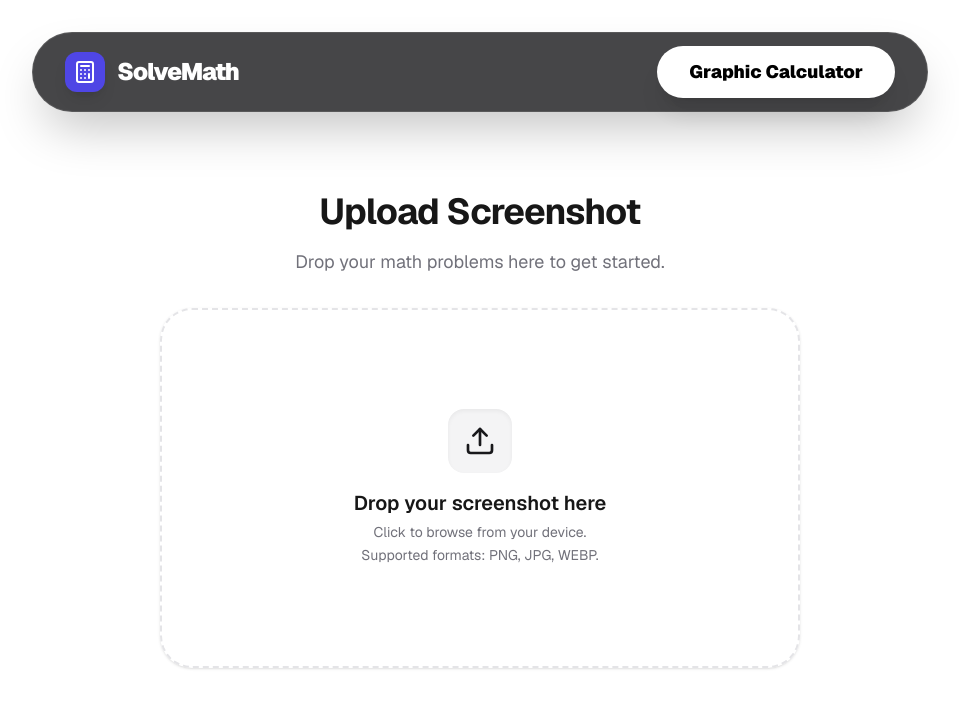
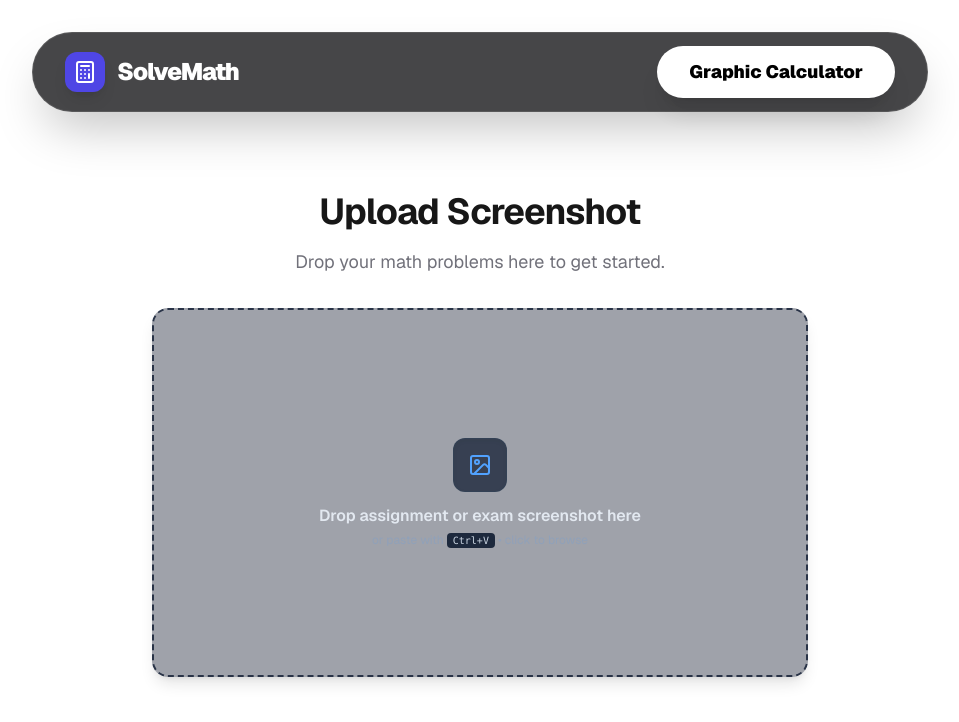
Before and after one commit to DenysHandziichuk/SolveMath, a Next.js app: page /try in a window 1280 px wide. Shown: the top 722 px of the page, without its empty margins (160-1119 px from the left). Built offline with nearby package versions, Linux system fonts and the light colour scheme.

Commit message:
feat(ui): streamline upload area for math problem screenshots and paste events

```diff
--- a/components/UploadArea.tsx
+++ b/components/UploadArea.tsx
@@ -1,7 +1,7 @@
 "use client";
 
-import { useState, useRef } from "react";
-import { Upload, X, Loader2 } from "lucide-react";
+import { useState, useRef, useEffect, useCallback } from "react";
+import { X, Loader2, Image as ImageIcon } from "lucide-react";
 import { cn } from "@/lib/utils";
 
 interface UploadAreaProps {
@@ -14,7 +14,7 @@ export function UploadArea({ onImageSelect, isProcessing }: UploadAreaProps) {
   const [isDragging, setIsDragging] = useState(false);
   const fileInputRef = useRef<HTMLInputElement>(null);
 
-  const handleFile = (file: File) => {
+  const handleFile = useCallback((file: File) => {
     if (!file.type.startsWith("image/")) return;
 
     const reader = new FileReader();
@@ -24,7 +24,30 @@ export function UploadArea({ onImageSelect, isProcessing }: UploadAreaProps) {
       onImageSelect(base64);
     };
     reader.readAsDataURL(file);
-  };
+  }, [onImageSelect]);
+
+  // Global clipboard paste listener (Ctrl+V anywhere on the page)
+  useEffect(() => {
+    const handlePaste = (e: ClipboardEvent) => {
+      if (isProcessing) return;
+      const items = e.clipboardData?.items;
+      if (!items) return;
+
+      for (let i = 0; i < items.length; i++) {
+        if (items[i].type.startsWith("image/")) {
+          const file = items[i].getAsFile();
+          if (file) {
+            e.preventDefault();
+            handleFile(file);
+            break;
+          }
+        }
+      }
+    };
+
+    window.addEventListener("paste", handlePaste);
+    return () => window.removeEventListener("paste", handlePaste);
+  }, [handleFile, isProcessing]);
 
   const onDrop = (e: React.DragEvent) => {
     e.preventDefault();
@@ -35,50 +58,56 @@ export function UploadArea({ onImageSelect, isProcessing }: UploadAreaProps) {
   };
 
   return (
-    <div className="mx-auto w-full max-w-2xl px-4 animate-in fade-in zoom-in-95 duration-700">
+    <div className="w-full max-w-2xl mx-auto px-2">
       <div
-        onDragOver={(e) => { e.preventDefault(); setIsDragging(true); }}
+        onDragOver={(e) => {
+          e.preventDefault();
+          setIsDragging(true);
+        }}
         onDragLeave={() => setIsDragging(false)}
         onDrop={onDrop}
         className={cn(
-          "relative flex aspect-video w-full flex-col items-center justify-center rounded-[2rem] border-2 border-dashed transition-all duration-300",
-          isDragging ? "border-primary bg-primary/5 shadow-xl scale-[1.01]" : "border-border bg-card shadow-sm hover:border-zinc-300 dark:hover:border-zinc-700",
-          preview && "border-solid border-border"
+          "relative flex aspect-video w-full flex-col items-center justify-center rounded-2xl border-2 border-dashed transition-all duration-200",
+          isDragging
+            ? "border-blue-500 bg-blue-500/10 shadow-2xl shadow-blue-500/10 scale-[1.01]"
+            : "border-slate-800/90 bg-slate-900/40 hover:border-slate-700 hover:bg-slate-900/60 shadow-lg",
+          preview && "border-solid border-slate-800"
         )}
       >
         {preview ? (
-          <div className="relative h-full w-full overflow-hidden rounded-[1.9rem]">
+          <div className="relative h-full w-full overflow-hidden rounded-2xl">
             {/* eslint-disable-next-line @next/next/no-img-element */}
-            <img src={preview} alt="Preview" className="h-full w-full object-contain" />
-            <div className="absolute inset-0 bg-black/40 flex items-center justify-center opacity-0 hover:opacity-100 transition-opacity">
-               <button
+            <img src={preview} alt="Problem Preview" className="h-full w-full object-contain bg-slate-950/80" />
+            <div className="absolute inset-0 bg-slate-950/50 flex items-center justify-center opacity-0 hover:opacity-100 transition-opacity">
+              <button
                 onClick={() => setPreview(null)}
-                className="rounded-full bg-white p-2 text-black shadow-lg transition-transform hover:scale-110"
-               >
-                 <X className="h-5 w-5" />
-               </button>
+                className="rounded-xl bg-slate-800 border border-slate-700 p-2 text-white shadow-lg transition-transform hover:scale-105"
+                title="Remove image"
+              >
+                <X className="h-5 w-5" />
+              </button>
             </div>
             {isProcessing && (
-              <div className="absolute inset-0 z-10 flex flex-col items-center justify-center bg-background/80 backdrop-blur-sm">
-                <Loader2 className="h-10 w-10 animate-spin text-primary" />
-                <p className="mt-4 font-medium text-foreground">Analyzing Screenshot...</p>
+              <div className="absolute inset-0 z-10 flex flex-col items-center justify-center bg-slate-950/80 backdrop-blur-sm">
+                <Loader2 className="h-8 w-8 animate-spin text-blue-400" />
+                <p className="mt-3 text-xs font-semibold text-slate-200">Reading Math Problems...</p>
               </div>
             )}
           </div>
         ) : (
           <div
             onClick={() => fileInputRef.current?.click()}
-            className="flex h-full w-full cursor-pointer flex-col items-center justify-center gap-4 text-center p-8"
+            className="flex h-full w-full cursor-pointer flex-col items-center justify-center gap-3 text-center p-8 select-none"
           >
-            <div className="rounded-2xl bg-secondary p-4 text-secondary-foreground shadow-inner">
-              <Upload className="h-8 w-8" />
+            <div className="rounded-xl bg-slate-800/80 border border-slate-700/60 p-3.5 text-blue-400 shadow-inner">
+              <ImageIcon className="h-6 w-6" />
             </div>
             <div>
-              <p className="text-xl font-semibold text-foreground">
-                Drop your screenshot here
+              <p className="text-base font-semibold text-slate-200">
+                Drop assignment or exam screenshot here
               </p>
-              <p className="mt-1 text-sm text-muted-foreground leading-relaxed">
-                Click to browse from your device.<br />Supported formats: PNG, JPG, WEBP.
+              <p className="mt-1 text-xs text-slate-400">
+                or paste with <kbd className="px-1.5 py-0.5 rounded bg-slate-800 text-slate-300 font-mono text-[10px]">Ctrl+V</kbd> • click to browse
               </p>
             </div>
           </div>
```
